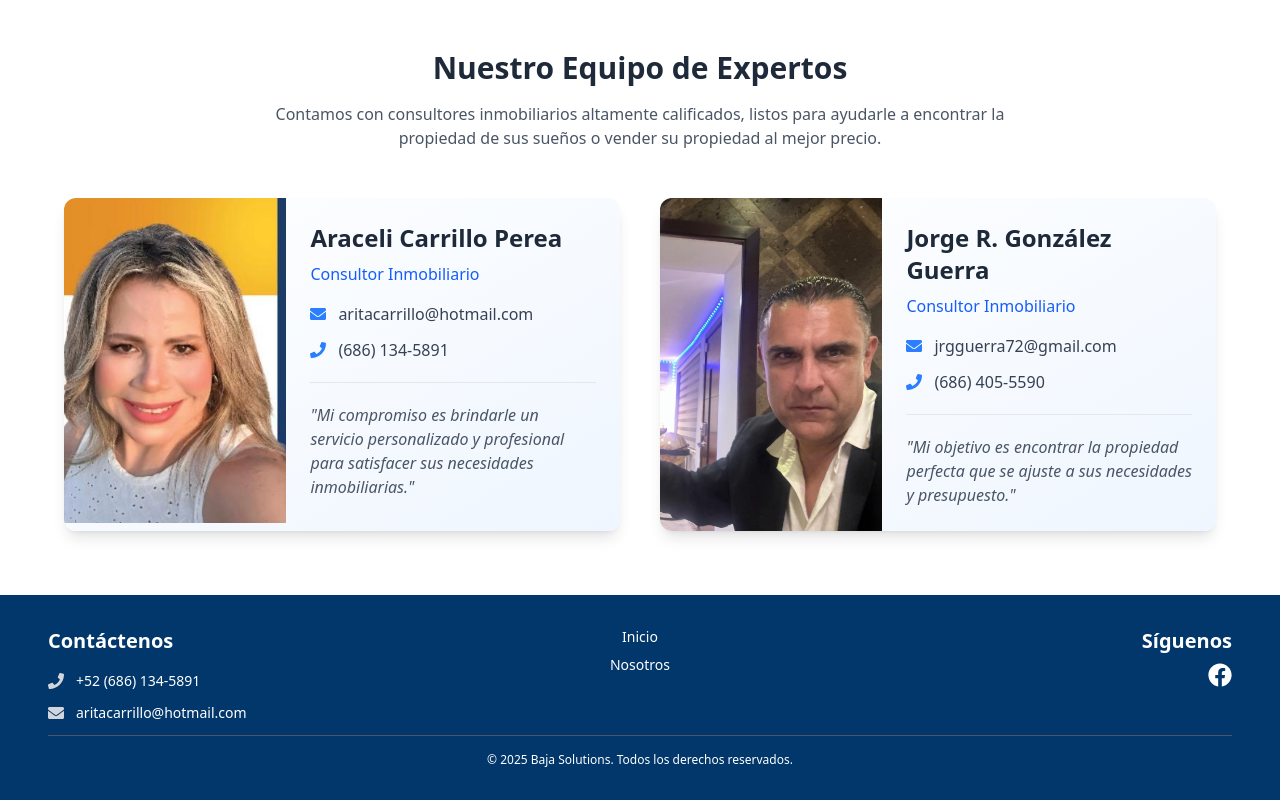
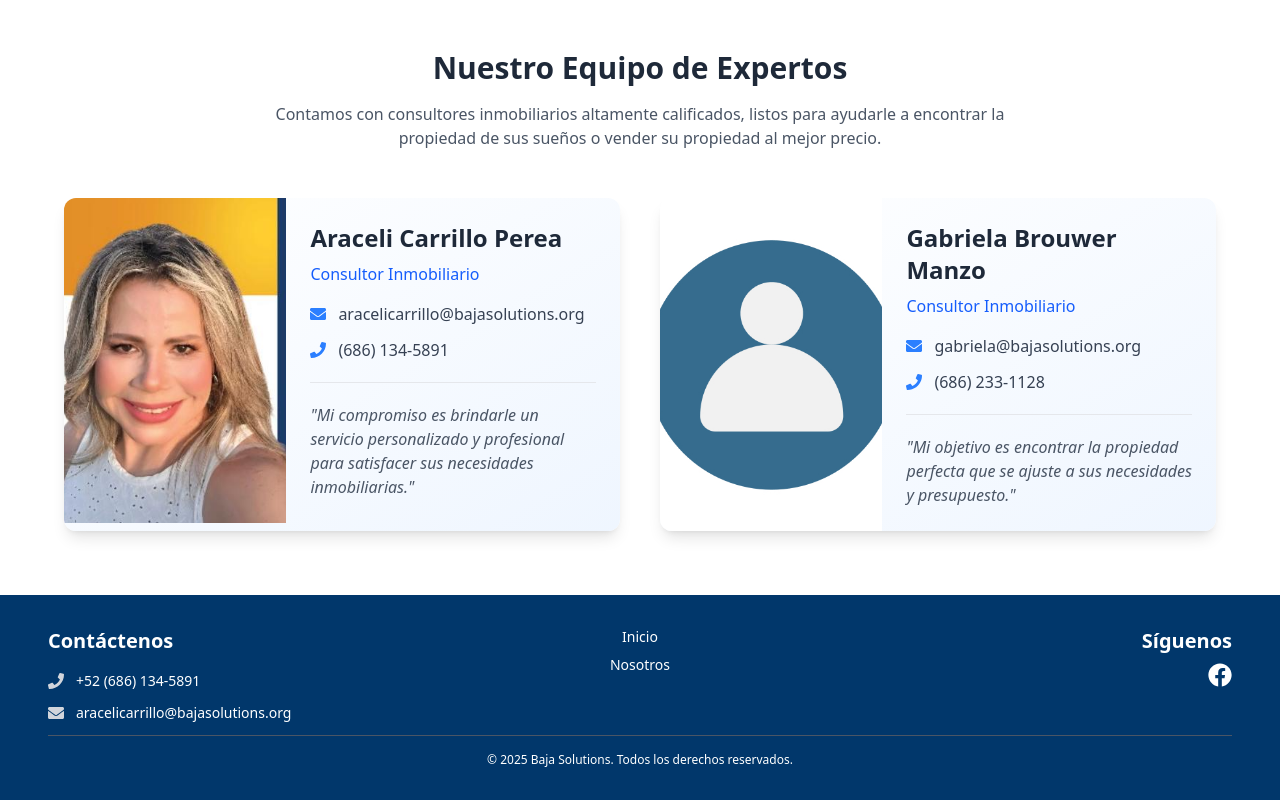
Before and after one commit to LMBraca/baja-solutions, a React (Vite) app in the folder client/: page /about in a window 1280 px wide. Shown: the part 890-1690 px from the top of the page. Built offline with nearby package versions, Linux system fonts and the light colour scheme; no server answers.

Commit message:
Changes to links

```diff
--- a/client/src/components/Footer.jsx
+++ b/client/src/components/Footer.jsx
@@ -27,7 +27,7 @@ const Footer = () => {
               <div className="flex items-center gap-3">
                 <FaEnvelope className="text-gray-300" />
                 <div>
-                  <p className="text-sm">aritacarrillo@hotmail.com</p>
+                  <p className="text-sm">aracelicarrillo@bajasolutions.org</p>
                 </div>
               </div>
             </div>
@@ -54,7 +54,7 @@ const Footer = () => {
             <h3 className="text-xl font-semibold mb-2">Síguenos</h3>
             <div className="flex justify-center md:justify-end space-x-4">
               <a
-                href="https://www.facebook.com/profile.php?id=61560448599266"
+                href="https://www.facebook.com/bajasolutions"
                 target="_blank"
                 rel="noopener noreferrer"
                 className="hover:text-gray-300"
--- a/client/src/pages/About.jsx
+++ b/client/src/pages/About.jsx
@@ -1,7 +1,7 @@
 import React, { useState, useEffect } from "react";
 import LoadingSpinner from "../components/LoadingSpinner";
 import PageTransition from "../components/PageTransition";
-import jorgeImage from "../assets/jorge.jpg";
+import gabrielaImage from "../assets/gabriela.jpeg";
 import araceliImage from "../assets/araceli.jpg";
 import { FaEnvelope, FaPhone, FaMapMarkerAlt, FaUsers } from "react-icons/fa";
 
@@ -153,10 +153,10 @@ const About = () => {
                         <div className="flex items-center text-gray-700">
                           <FaEnvelope className="mr-3 text-blue-500" />
                           <a
-                            href="mailto:Aritacarrillo@hotmail.com"
+                            href="mailto:aracelicarrillo@bajasolutions.org"
                             className="hover:text-blue-500 transition"
                           >
-                            aritacarrillo@hotmail.com
+                            aracelicarrillo@bajasolutions.org
                           </a>
                         </div>
                         <div className="flex items-center text-gray-700">
@@ -179,21 +179,21 @@ const About = () => {
                     </div>
                   </div>
                 </div>
-                {/* Jorge */}
+                {/* Gabriela */}
                 <div className="bg-gradient-to-br from-white to-blue-50 rounded-xl shadow-lg overflow-hidden">
                   <div className="flex flex-col md:flex-row">
                     <div className="md:w-2/5">
                       <div className="h-full">
                         <img
-                          src={jorgeImage}
-                          alt="Jorge R. González Guerra"
+                          src={gabrielaImage}
+                          alt="Gabriela Brouwer Manzo"
                           className="w-full h-full object-cover"
                         />
                       </div>
                     </div>
                     <div className="md:w-3/5 p-6">
                       <h3 className="text-2xl font-bold text-gray-800 mb-2">
-                        Jorge R. González Guerra
+                        Gabriela Brouwer Manzo
                       </h3>
                       <p className="text-blue-600 font-medium mb-4">
                         Consultor Inmobiliario
@@ -202,19 +202,19 @@ const About = () => {
                         <div className="flex items-center text-gray-700">
                           <FaEnvelope className="mr-3 text-blue-500" />
                           <a
-                            href="mailto:Jrgguerra72@gmail.com"
+                            href="mailto:gabriela@bajasolutions.org"
                             className="hover:text-blue-500 transition"
                           >
-                            jrgguerra72@gmail.com
+                            gabriela@bajasolutions.org
                           </a>
                         </div>
                         <div className="flex items-center text-gray-700">
                           <FaPhone className="mr-3 text-blue-500" />
                           <a
-                            href="tel:6864055590"
+                            href="tel:6862331128"
                             className="hover:text-blue-500 transition"
                           >
-                            (686) 405-5590
+                            (686) 233-1128
                           </a>
                         </div>
                       </div>
```
Also changed, not shown: client/src/assets/gabriela.jpeg (added), 1 other file (tests, documents, lock files or other folders).
